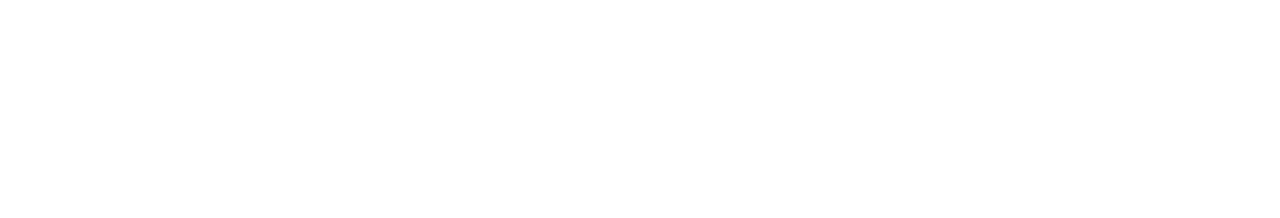
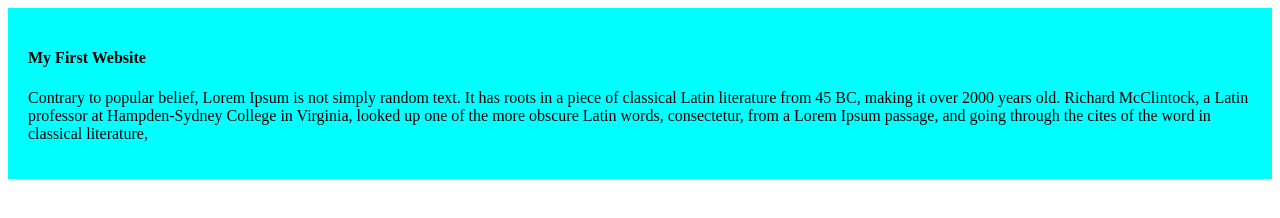
Before and after one commit to ayub660/my-simpl-website, a plain HTML site: page index.html in a window 1280 px wide. Drawn offline with Linux system fonts and the light colour scheme.

Commit message:
added the first blog

```diff
--- a/index.html
+++ b/index.html
@@ -4,8 +4,15 @@
     <meta charset="UTF-8">
     <meta name="viewport" content="width=device-width, initial-scale=1.0">
     <title>My Simple Website</title>
+    <link rel="stylesheet" href="style/blog.css">
 </head>
 <body>
+    <div>
+        <h4>My First Website</h4>
+        <p>
+            Contrary to popular belief, Lorem Ipsum is not simply random text. It has roots in a piece of classical Latin literature from 45 BC, making it over 2000 years old. Richard McClintock, a Latin professor at Hampden-Sydney College in Virginia, looked up one of the more obscure Latin words, consectetur, from a Lorem Ipsum passage, and going through the cites of the word in classical literature,
+        </p>
+    </div>
 
 </body>
 </html>
--- /dev/null
+++ b/style/blog.css
@@ -0,0 +1,3 @@
+Div{background-color: aqua;
+padding: 20px;
+}
```
